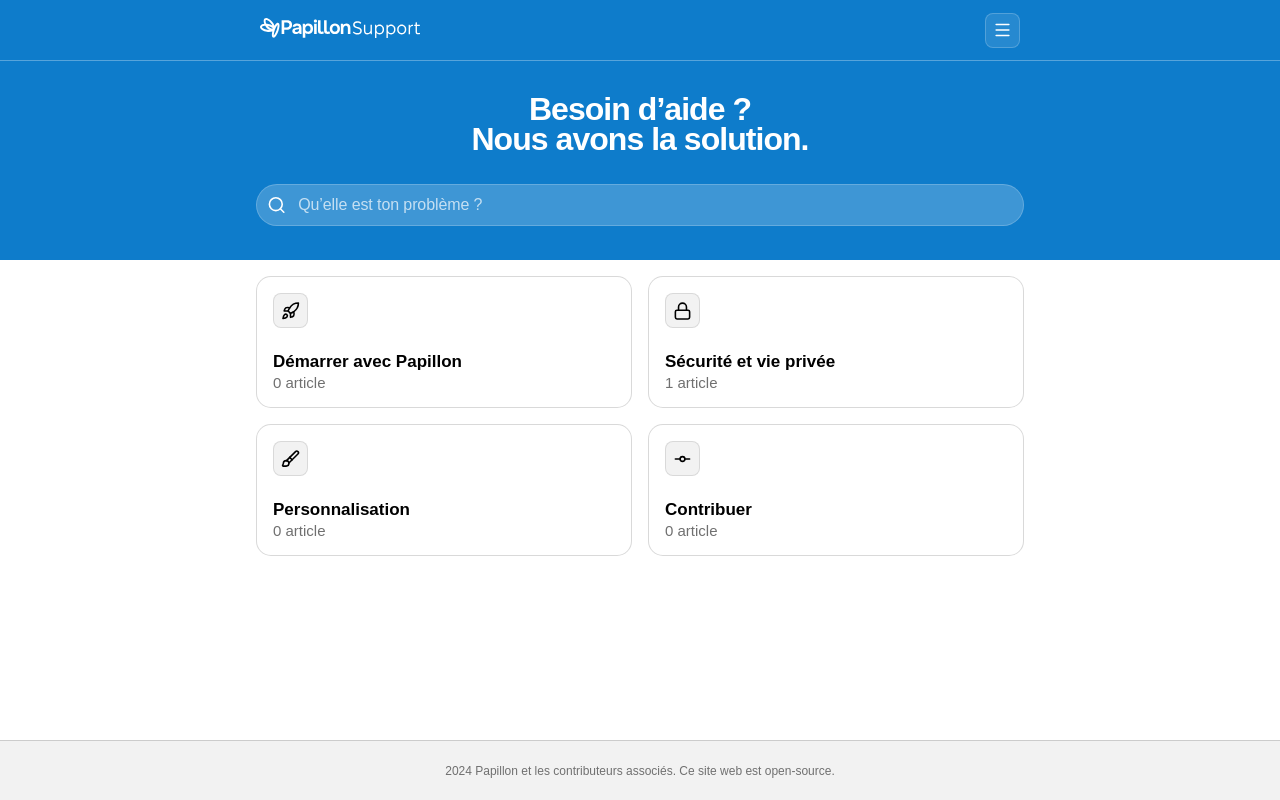
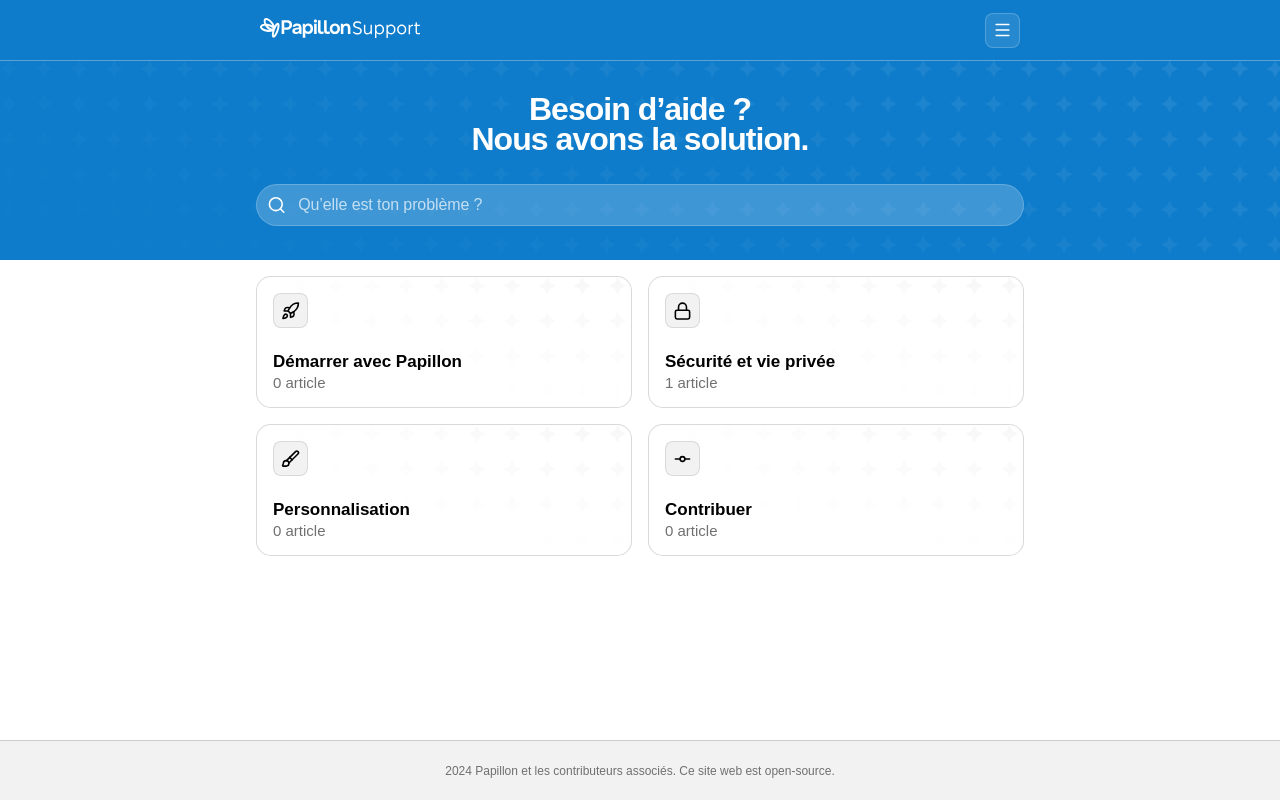
Before and after one commit to lenylvt/support, a SvelteKit app: page / in a window 1280 px wide. Built offline with nearby package versions, Linux system fonts and the light colour scheme; a web font is replaced by a local one.

Commit message:
fix(Stars): Luminance don't work on Chrome based browser

```diff
--- a/src/components/StarsMask.svelte
+++ b/src/components/StarsMask.svelte
@@ -18,6 +18,6 @@
     .stars {
         width: 100%;
         height: 100%;
-        mask: url("/StarsMask.png") luminance repeat;
+        mask: url("/StarsMask.png") repeat;
     }
 </style>
```
